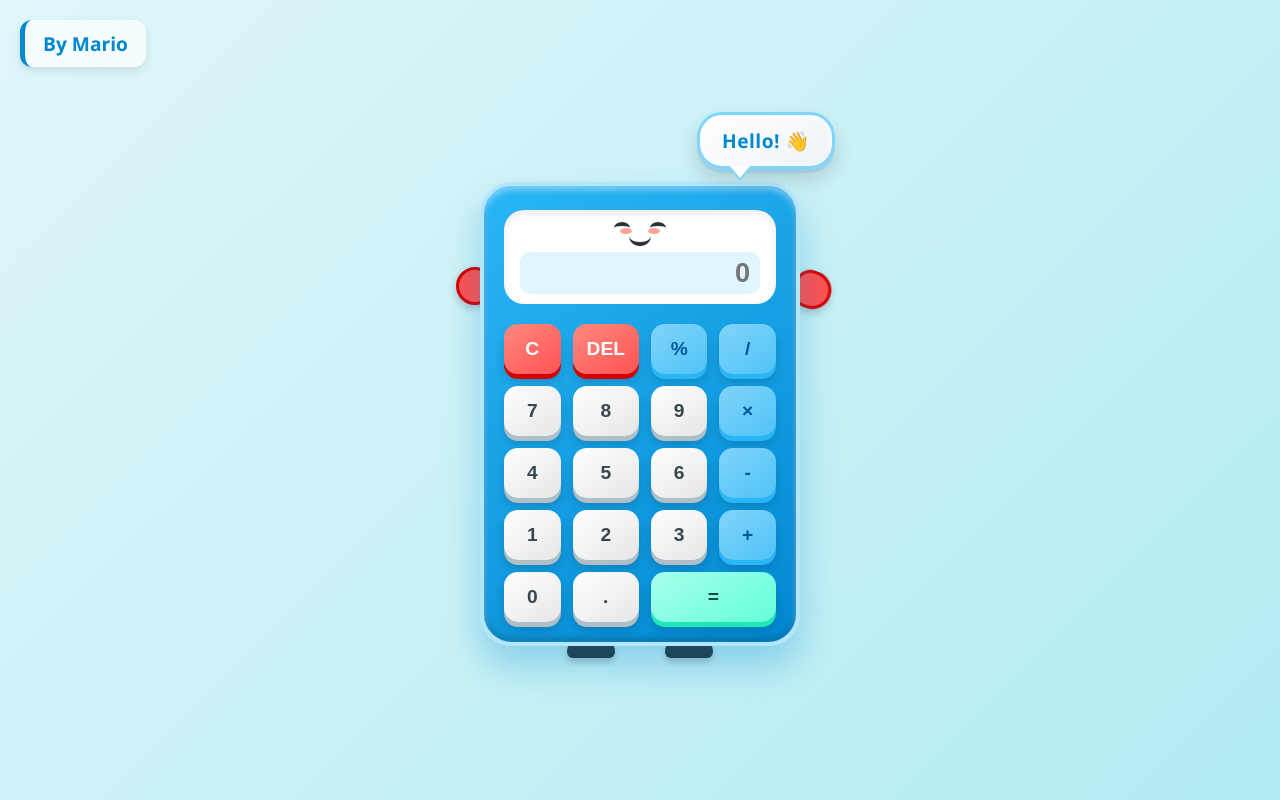
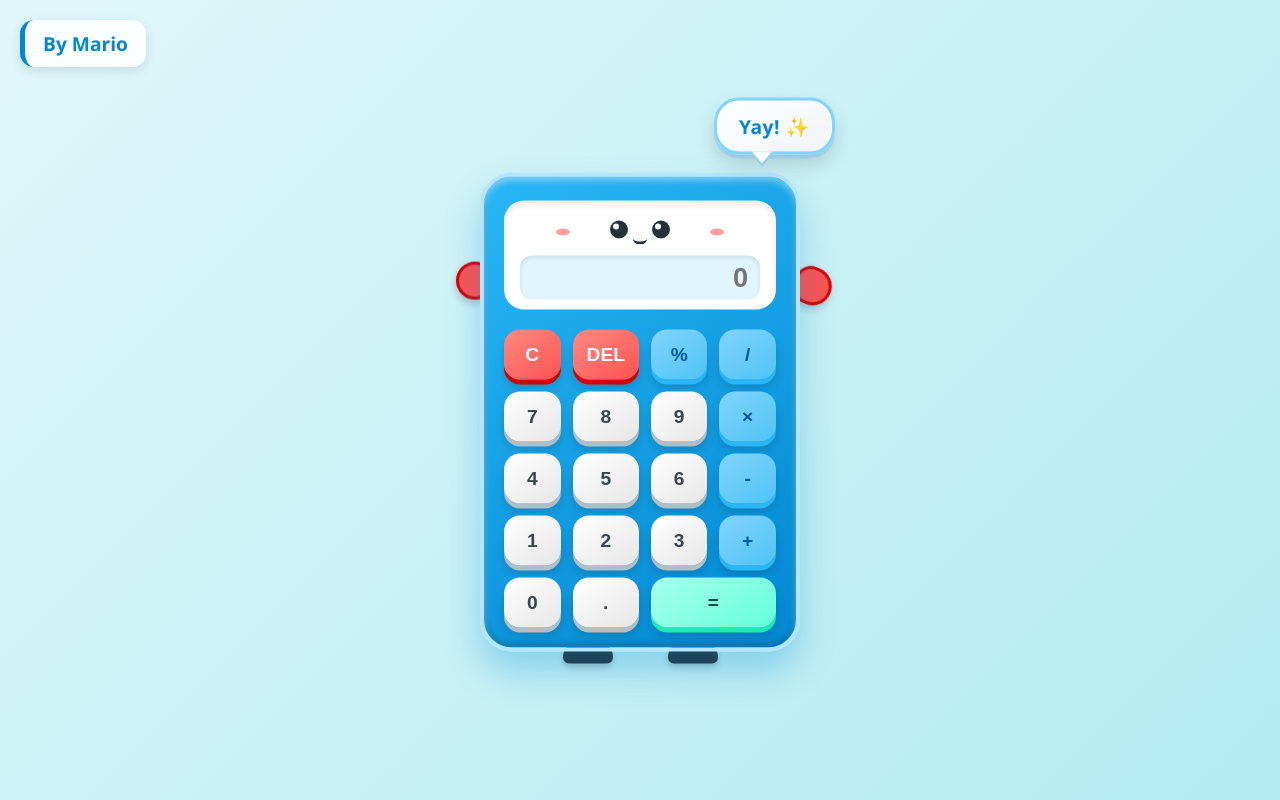
Before and after one commit to namario177-create/MarioCalculator-, a plain HTML site: page index.html in a window 1280 px wide. Drawn offline with Linux system fonts and the light colour scheme.

Commit message:
Update index.html

```diff
--- a/index.html
+++ b/index.html
@@ -1,9 +1,9 @@
-      <!DOCTYPE html>
+<!DOCTYPE html>
 <html lang="id">
 <head>
   <meta charset="UTF-8">
   <meta name="viewport" content="width=device-width, initial-scale=1.0">
-  <title>Kalkulator Interaktif 3D</title>
+  <title>Kalkulator Robot Interaktif 3D</title>
   <style>
     * {
       box-sizing: border-box;
@@ -30,27 +30,29 @@
       font-size: 1.2rem;
       font-weight: bold;
       color: #0288d1;
-      background: rgba(255, 255, 255, 0.7);
+      background: rgba(255, 255, 255, 0.85);
       padding: 10px 18px;
-      border-radius: 12px;
-      box-shadow: 0 4px 10px rgba(0,0,0,0.1);
+      border-radius: 14px;
+      box-shadow: 0 4px 12px rgba(0,0,0,0.1);
       z-index: 100;
       border-left: 5px solid #0288d1;
     }
 
-    /* Container Utama */
+    /* Container Utama Karakter */
     .character-container {
       position: relative;
       display: flex;
       flex-direction: column;
       align-items: center;
       margin-top: 40px;
+      /* Animasi bernapas (hidup) */
+      animation: robotIdle 4s ease-in-out infinite alternate;
     }
 
-    /* Speech Bubble 3D */
+    /* Speech Bubble 3D Tebal */
     .speech-bubble {
       position: absolute;
-      top: -70px;
+      top: -75px;
       right: -35px;
       background: linear-gradient(145deg, #ffffff, #f0f4f8);
       padding: 12px 22px;
@@ -59,19 +61,22 @@
       font-size: 1.2rem;
       color: #0288d1;
       box-shadow: 0 10px 20px rgba(0,0,0,0.15),
-                  inset 0 2px 4px rgba(255,255,255,0.8),
+                  inset 0 2px 4px rgba(255,255,255,0.9),
                   0 4px 0 #b3e5fc;
       border: 3px solid #81d4fa;
       animation: floatBounce 2.5s ease-in-out infinite alternate;
       z-index: 10;
       letter-spacing: 0.5px;
+      min-width: 110px;
+      text-align: center;
+      transition: all 0.3s ease;
     }
 
     .speech-bubble::after {
       content: '';
       position: absolute;
       bottom: -12px;
-      left: 30px;
+      left: 35px;
       border-width: 12px 10px 0;
       border-style: solid;
       border-color: #ffffff transparent;
@@ -98,11 +103,11 @@
       animation: shake 0.25s ease-in-out;
     }
 
-    /* Wajah & Layar */
+    /* Wajah & Layar Digital */
     .face-screen {
       background: #ffffff;
       border-radius: 20px;
-      padding: 12px 16px 10px;
+      padding: 14px 16px 10px;
       margin-bottom: 20px;
       box-shadow: inset 0 4px 8px rgba(0,0,0,0.08);
       display: flex;
@@ -111,64 +116,127 @@
       position: relative;
     }
 
-    /* Ekspresi Joy */
+    /* Area Ekspresi Robotik */
     .face-expression {
       display: flex;
       flex-direction: column;
       align-items: center;
+      justify-content: center;
+      height: 35px;
       margin-bottom: 6px;
+      position: relative;
+      width: 100%;
+    }
+
+    .eyes-container {
+      display: flex;
+      gap: 24px;
+      align-items: center;
+      justify-content: center;
+    }
+
+    /* Bentuk-Bentuk Mata Ekspresif */
+    .eye {
+      width: 18px;
+      height: 18px;
+      background: #263238;
+      border-radius: 50%;
+      transition: all 0.2s ease;
       position: relative;
     }
 
-    .eyes-joy {
-      display: flex;
-      gap: 20px;
-    }
-
-    .eye-joy {
-      width: 16px;
-      height: 12px;
-      border-top: 4px solid #263238;
-      border-radius: 50% 50% 0 0;
-    }
-
+    /* Pipi Merona */
     .blush {
       position: absolute;
-      top: 6px;
-      width: 100%;
+      top: 14px;
+      width: 70%;
       display: flex;
       justify-content: space-between;
-      padding: 0 6px;
     }
 
     .blush-dot {
-      width: 12px;
-      height: 6px;
+      width: 14px;
+      height: 7px;
       background-color: #ff8a80;
       border-radius: 50%;
       opacity: 0.8;
     }
 
-    .mouth-joy {
-      width: 22px;
-      height: 10px;
+    /* --- Varian Ekspresi Wajah (Joy, Shock, Sad, Cute, Angry) --- */
+
+    /* 1. Joy (Ceria) */
+    .expr-joy .eye {
+      height: 12px;
+      background: transparent;
+      border-top: 4px solid #263238;
+      border-radius: 50% 50% 0 0;
+    }
+    .expr-joy .mouth {
+      width: 22px; height: 10px;
       border-bottom: 4px solid #263238;
       border-radius: 0 0 14px 14px;
       margin-top: 2px;
     }
 
+    /* 2. Shock (Kaget saat ditekan) */
+    .expr-shock .eye {
+      width: 14px; height: 14px;
+      background: #263238;
+      border-radius: 50%;
+      transform: scale(1.3);
+    }
+    .expr-shock .mouth {
+      width: 12px; height: 12px;
+      background: #263238;
+      border-radius: 50%;
+      margin-top: 4px;
+    }
+
+    /* 3. Cute / Blink (Manis) */
+    .expr-cute .eye {
+      width: 18px; height: 18px;
+      background: #263238;
+      border-radius: 50%;
+    }
+    .expr-cute .eye::after {
+      content: ''; position: absolute; top: 3px; left: 3px;
+      width: 6px; height: 6px; background: white; border-radius: 50%;
+    }
+    .expr-cute .mouth {
+      width: 14px; height: 6px;
+      border-bottom: 3px solid #263238;
+      border-radius: 0 0 8px 8px;
+    }
+
+    /* 4. Angry (Marah Lucu) */
+    .expr-angry .eye {
+      width: 18px; height: 6px;
+      background: #263238;
+      border-radius: 2px;
+    }
+    .expr-angry .eye-left { transform: rotate(15deg); }
+    .expr-angry .eye-right { transform: rotate(-15deg); }
+    .expr-angry .mouth {
+      width: 18px; height: 4px;
+      background: #263238;
+      border-radius: 2px;
+      margin-top: 6px;
+    }
+
+    /* Display Layar */
     #display {
       width: 100%;
-      height: 42px;
+      height: 44px;
       font-size: 1.7rem;
       text-align: right;
-      padding: 5px 10px;
+      padding: 5px 12px;
       border: none;
       background: #e1f5fe;
-      border-radius: 10px;
+      border-radius: 12px;
       color: #01579b;
       font-weight: bold;
       outline: none;
+      box-shadow: inset 0 2px 4px rgba(0,0,0,0.1);
     }
 
     /* Grid Tombol 3D */
@@ -183,7 +251,7 @@
       font-size: 1.2rem;
       font-weight: bold;
       border: none;
-      border-radius: 14px;
+      border-radius: 16px;
       cursor: pointer;
       background: linear-gradient(145deg, #ffffff, #e6e6e6);
       color: #37474f;
@@ -214,10 +282,10 @@
       box-shadow: 0 5px 0 #1de9b6, 0 8px 10px rgba(0,0,0,0.15);
     }
 
-    /* Tangan Animasi */
+    /* Tangan Robot Aktif */
     .hand {
       position: absolute;
-      top: 85px;
+      top: 90px;
       width: 38px;
       height: 38px;
       background: #ff5252;
@@ -227,26 +295,61 @@
       z-index: 1;
     }
 
-    .hand-left { left: -24px; }
+    .hand-left {
+      left: -24px;
+      animation: handIdleLeft 3s infinite ease-in-out alternate;
+    }
+
     .hand-right {
       right: -24px;
       border-radius: 40% 50% 50% 40%;
+      /* Animasi Dada-dada / Say Hi */
       animation: humanWave 1.2s infinite ease-in-out;
       transform-origin: bottom left;
     }
 
-    /* Kaki */
-    .feet { display: flex; gap: 50px; margin-top: -10px; z-index: 1; }
-    .foot { width: 48px; height: 22px; background: #263238; border-radius: 16px 16px 6px 6px; box-shadow: 0 4px 6px rgba(0,0,0,0.2); }
+    /* Kaki Robot */
+    .feet { display: flex; gap: 55px; margin-top: -10px; z-index: 1; }
+    .foot {
+      width: 50px;
+      height: 22px;
+      background: #263238;
+      border-radius: 16px 16px 6px 6px;
+      box-shadow: 0 4px 6px rgba(0,0,0,0.2);
+    }
 
-    /* Efek Partikel */
-    .sparkle { position: fixed; pointer-events: none; width: 10px; height: 10px; border-radius: 50%; animation: pop 0.6s cubic-bezier(0, .9, .57, 1) forwards; z-index: 999; }
+    /* Manik-manik Percikan */
+    .sparkle {
+      position: fixed;
+      pointer-events: none;
+      width: 10px;
+      height: 10px;
+      border-radius: 50%;
+      animation: pop 0.6s cubic-bezier(0, .9, .57, 1) forwards;
+      z-index: 999;
+    }
 
+    /* KEYFRAMES ANIMASI ROBOT */
+
+    /* Animasi Bernapas/Idle Karakter */
+    @keyframes robotIdle {
+      0% { transform: translateY(0) rotate(0deg); }
+      50% { transform: translateY(-5px) rotate(0.5deg); }
+      100% { transform: translateY(0) rotate(-0.5deg); }
+    }
+
+    /* Animasi Tangan Kiri */
+    @keyframes handIdleLeft {
+      0% { transform: translateY(0); }
+      100% { transform: translateY(-4px); }
+    }
+
+    /* Animasi Melambai Dada-dada (Say Hi) */
     @keyframes humanWave {
       0% { transform: rotate(0deg); }
-      25% { transform: rotate(28deg) translateY(-6px); }
-      50% { transform: rotate(10deg) translateY(-2px); }
-      75% { transform: rotate(32deg) translateY(-8px); }
+      25% { transform: rotate(30deg) translateY(-6px); }
+      50% { transform: rotate(12deg) translateY(-2px); }
+      75% { transform: rotate(34deg) translateY(-8px); }
       100% { transform: rotate(0deg); }
     }
 
@@ -271,26 +374,26 @@
 </head>
 <body>
 
-  <!-- Signature -->
   <div class="credit">By Mario</div>
 
   <div class="character-container">
-    <div class="speech-bubble">Hello! 👋</div>
+    <div class="speech-bubble" id="speechBubble">Hello! 👋</div>
+
     <div class="hand hand-left"></div>
     <div class="hand hand-right"></div>
 
     <div class="calculator" id="calculator">
       <div class="face-screen">
-        <div class="face-expression">
-          <div class="eyes-joy">
-            <div class="eye-joy"></div>
-            <div class="eye-joy"></div>
+        <div class="face-expression expr-joy" id="faceExpression">
+          <div class="eyes-container">
+            <div class="eye eye-left"></div>
+            <div class="eye eye-right"></div>
           </div>
           <div class="blush">
             <div class="blush-dot"></div>
             <div class="blush-dot"></div>
           </div>
-          <div class="mouth-joy"></div>
+          <div class="mouth"></div>
         </div>
         <input type="text" id="display" readonly placeholder="0">
       </div>
@@ -300,18 +403,22 @@
         <button onclick="handlePress(event, 'DEL')" class="btn-action">DEL</button>
         <button onclick="handlePress(event, '%')" class="btn-operator">%</button>
         <button onclick="handlePress(event, '/')" class="btn-operator">/</button>
+
         <button onclick="handlePress(event, '7')">7</button>
         <button onclick="handlePress(event, '8')">8</button>
         <button onclick="handlePress(event, '9')">9</button>
         <button onclick="handlePress(event, '*')" class="btn-operator">×</button>
+
         <button onclick="handlePress(event, '4')">4</button>
         <button onclick="handlePress(event, '5')">5</button>
         <button onclick="handlePress(event, '6')">6</button>
         <button onclick="handlePress(event, '-')" class="btn-operator">-</button>
+
         <button onclick="handlePress(event, '1')">1</button>
         <button onclick="handlePress(event, '2')">2</button>
         <button onclick="handlePress(event, '3')">3</button>
         <button onclick="handlePress(event, '+')" class="btn-operator">+</button>
+
         <button onclick="handlePress(event, '0')">0</button>
         <button onclick="handlePress(event, '.')">.</button>
         <button onclick="handlePress(event, '=')" class="btn-equal" style="grid-column: span 2;">=</button>
@@ -327,9 +434,40 @@
   <script>
     const display = document.getElementById('display');
     const calculator = document.getElementById('calculator');
+    const faceExpression = document.getElementById('faceExpression');
+    const speechBubble = document.getElementById('speechBubble');
 
+    // Daftar Ekspresi Dinamis
+    const expressions = [
+      { class: 'expr-joy', text: 'Hello! 👋' },
+      { class: 'expr-cute', text: 'Yay! ✨' },
+      { class: 'expr-joy', text: "Let's count! 🧮" },
+      { class: 'expr-angry', text: 'Focus! 😤' }
+    ];
+
+    let currentExprIndex = 0;
+
+    // Ganti ekspresi secara berkala agar terasa "hidup"
+    setInterval(() => {
+      currentExprIndex = (currentExprIndex + 1) % expressions.length;
+      setExpression(expressions[currentExprIndex].class, expressions[currentExprIndex].text);
+    }, 4500);
+
+    function setExpression(exprClass, bubbleText) {
+      faceExpression.className = `face-expression ${exprClass}`;
+      if (bubbleText) speechBubble.innerText = bubbleText;
+    }
+
+    // Fungsi Utama saat tombol dipencet
     function handlePress(event, val) {
       triggerEffects(event);
+
+      // Reaksi Wajah Kaget sebentar saat tombol dipencet
+      setExpression('expr-shock', 'Ouch! 💥');
+      setTimeout(() => {
+        setExpression(expressions[currentExprIndex].class, expressions[currentExprIndex].text);
+      }, 700);
+
       if (val === 'C') clearDisplay();
       else if (val === 'DEL') deleteLast();
       else if (val === '=') calculate();
@@ -343,34 +481,44 @@
 
     function clearDisplay() { display.value = ''; }
     function deleteLast() { display.value = display.value.slice(0, -1); }
+
     function calculate() {
       try {
-        let expression = display.value.replace(/×/g, '*');
-        display.value = eval(expression);
+        if (display.value.trim() !== '') {
+          let expression = display.value.replace(/×/g, '*');
+          display.value = eval(expression);
+        }
       } catch (error) {
         display.value = 'Error';
+        setExpression('expr-angry', 'Oops! ❌');
         setTimeout(() => clearDisplay(), 1500);
       }
     }
 
+    // Efek Shaking & Manik-manik Percikan
     function triggerEffects(e) {
       calculator.classList.remove('shake');
       void calculator.offsetWidth;
       calculator.classList.add('shake');
+
       const rect = e.target.getBoundingClientRect();
       const clickX = rect.left + rect.width / 2;
       const clickY = rect.top + rect.height / 2;
+
       const colors = ['#ff4081', '#ffd700', '#00e676', '#00b0ff', '#ff9100', '#e040fb'];
-      for (let i = 0; i < 14; i++) {
+
+      for (let i = 0; i < 15; i++) {
         const sparkle = document.createElement('div');
         sparkle.classList.add('sparkle');
         sparkle.style.left = `${clickX}px`;
         sparkle.style.top = `${clickY}px`;
         sparkle.style.backgroundColor = colors[Math.floor(Math.random() * colors.length)];
+
         const angle = Math.random() * Math.PI * 2;
-        const velocity = 45 + Math.random() * 65;
+        const velocity = 45 + Math.random() * 70;
         sparkle.style.setProperty('--tx', `${Math.cos(angle) * velocity}px`);
         sparkle.style.setProperty('--ty', `${Math.sin(angle) * velocity}px`);
+
         document.body.appendChild(sparkle);
         setTimeout(() => sparkle.remove(), 600);
       }
```
